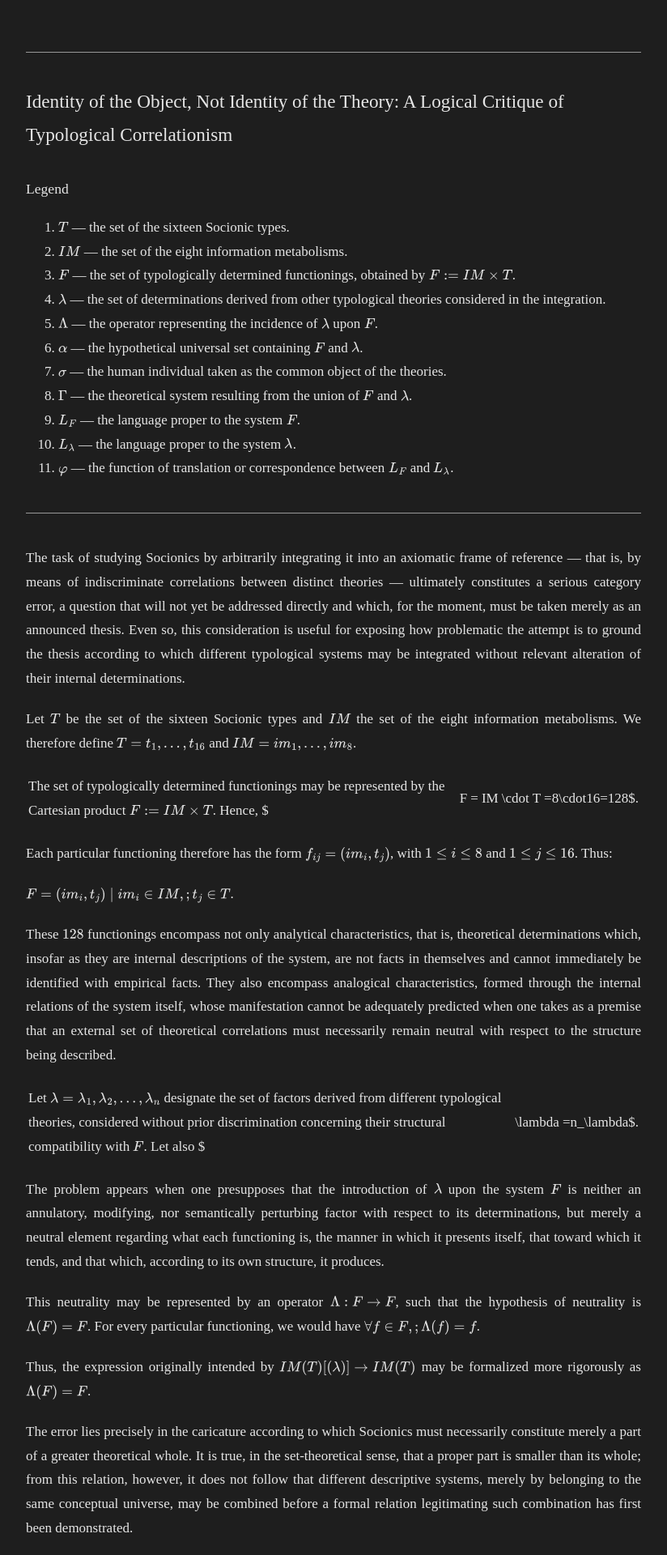
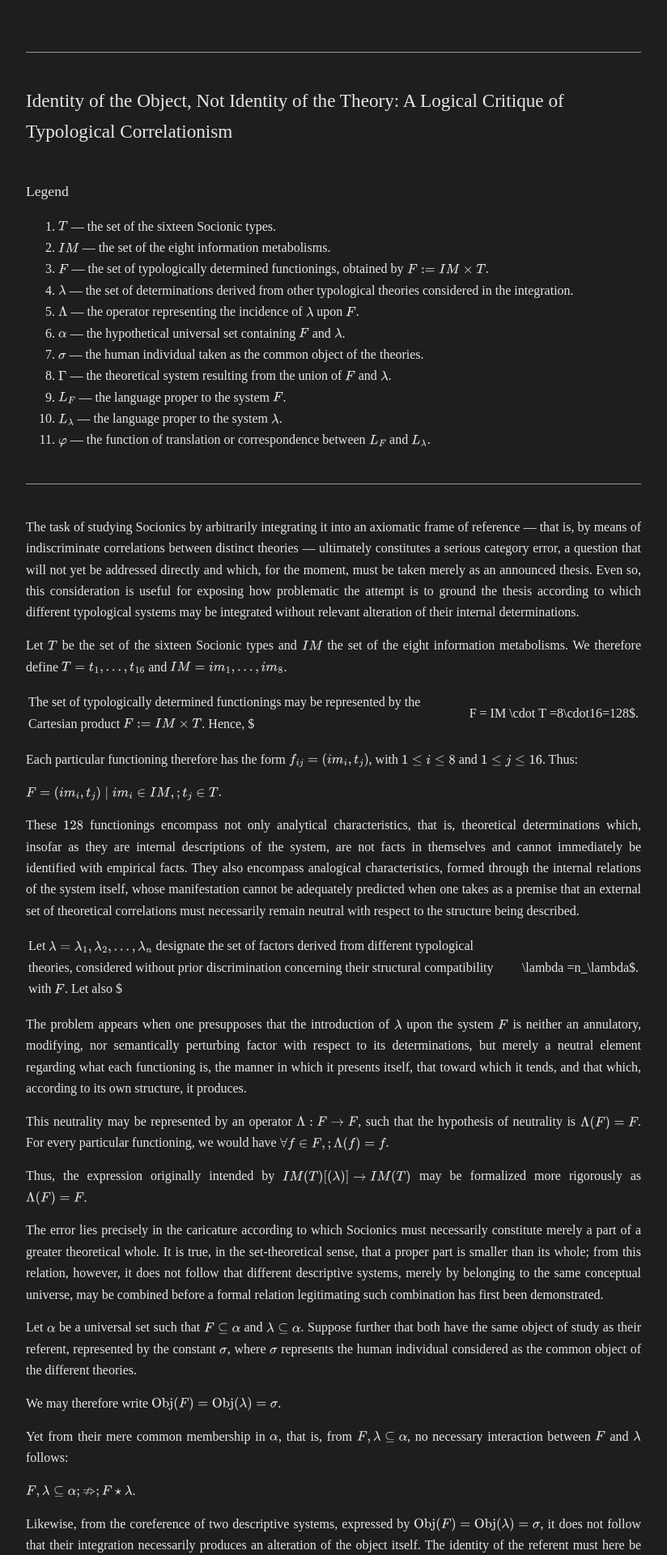
Before and after one commit to adlerzero/socionics-and-correlationism, a Jekyll site: the page built from index.md, in a window 1280 px wide. Shown: the top 1920 px of the page at 81% size, without its empty margins (228-1052 px from the left). Built offline with Jekyll 4.4.1, drawn with Linux system fonts in a browser that asks for light colours.

Commit message:
Remove CSS styles for main content and headings
Removed styling for main content and headings.

```diff
--- a/_includes/head-custom.html
+++ b/_includes/head-custom.html
@@ -18,33 +18,6 @@ window.MathJax = {
 </script>
 
 <style>
-  .main-content,
-  main {
-    max-width: 860px;
-    margin-left: auto;
-    margin-right: auto;
-    line-height: 1.75;
-    font-size: 17px;
-  }
-
-  p {
-    margin-top: 1.2em;
-    margin-bottom: 1.2em;
-  }
-
-  h1 {
-    margin-bottom: 1.5rem;
-  }
-
-  h2 {
-    margin-top: 2.5rem;
-    margin-bottom: 1.2rem;
-  }
-
-  h3 {
-    margin-top: 2rem;
-  }
-
   mjx-container {
     overflow-x: auto;
     overflow-y: hidden;
```
